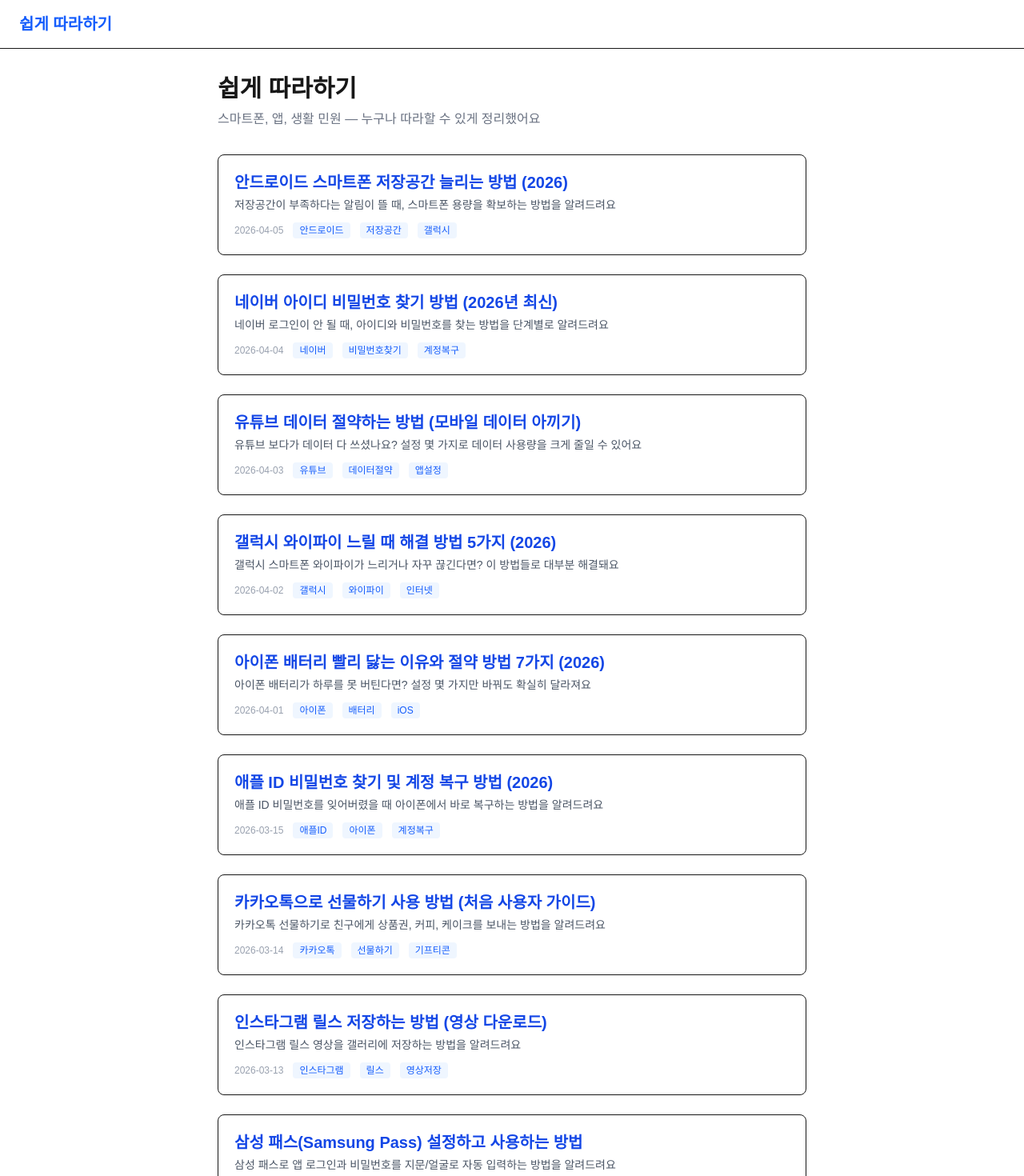
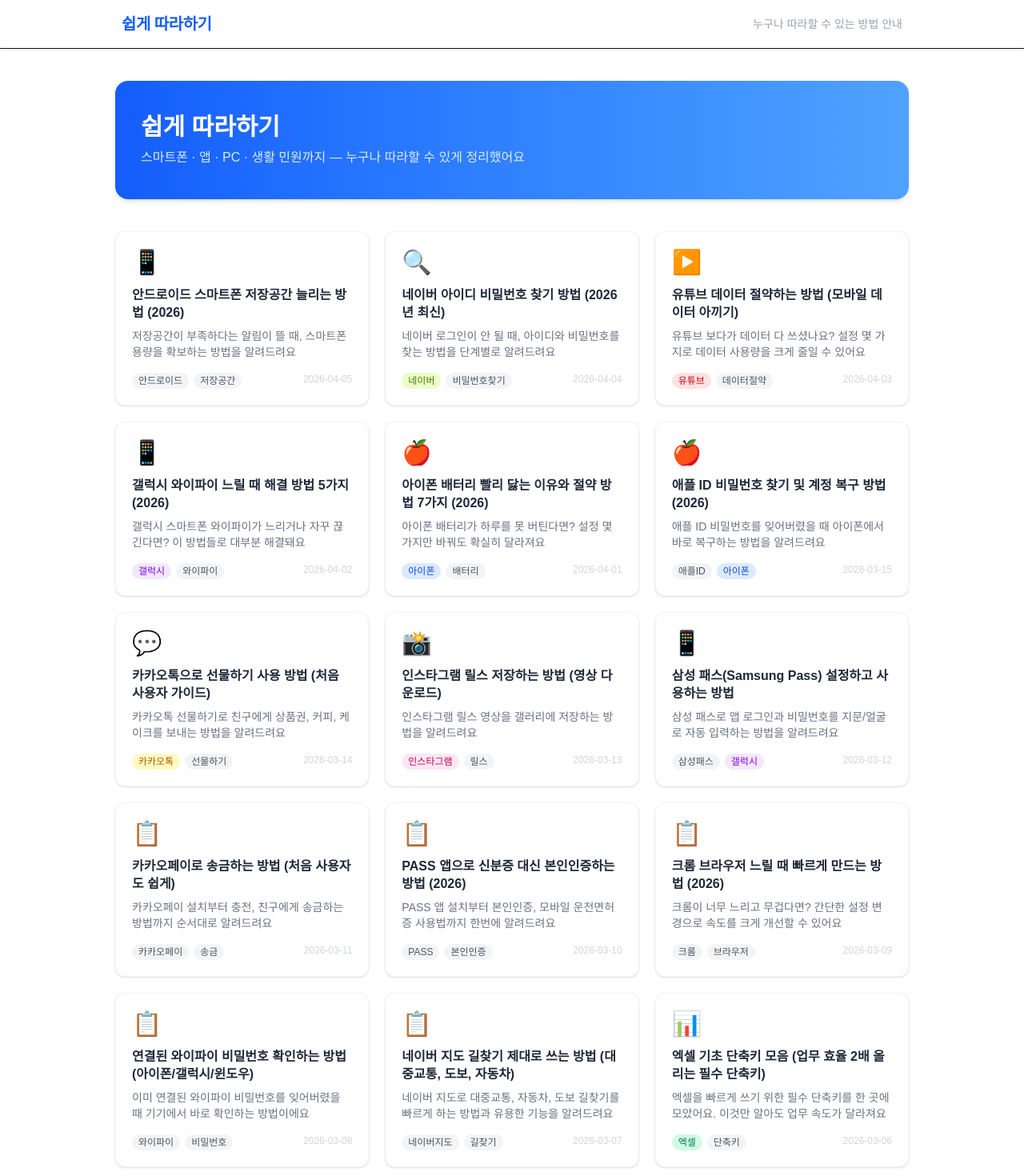
Before and after one commit to cool-bohem/how-to-blog, a Next.js app: page / in a window 1280 px wide. Shown: the top 1470 px of the page at 80% size. Built offline with nearby package versions, Linux system fonts and the light colour scheme; no server answers.

Commit message:
Redesign: card grid layout with hero banner

```diff
--- a/src/app/layout.tsx
+++ b/src/app/layout.tsx
@@ -23,15 +23,18 @@
           />
         )}
       </head>
-      <body className="bg-white text-gray-800 min-h-screen">
-        <header className="border-b px-6 py-4">
-          <a href="/" className="text-xl font-bold text-blue-600">
-            쉽게 따라하기
-          </a>
+      <body className="bg-gray-50 text-gray-800 min-h-screen">
+        <header className="bg-white border-b shadow-sm sticky top-0 z-10">
+          <div className="max-w-5xl mx-auto px-6 py-4 flex items-center justify-between">
+            <a href="/" className="text-xl font-bold text-blue-600 tracking-tight">
+              쉽게 따라하기
+            </a>
+            <p className="text-sm text-gray-400 hidden sm:block">누구나 따라할 수 있는 방법 안내</p>
+          </div>
         </header>
-        <main className="max-w-3xl mx-auto px-4 py-8">{children}</main>
-        <footer className="border-t text-center text-sm text-gray-400 py-6 mt-12">
-          © 2024 쉽게 따라하기
+        <main className="max-w-5xl mx-auto px-4 py-10">{children}</main>
+        <footer className="border-t bg-white text-center text-sm text-gray-400 py-8 mt-12">
+          © 2026 쉽게 따라하기
         </footer>
       </body>
     </html>
--- a/src/app/page.tsx
+++ b/src/app/page.tsx
@@ -1,32 +1,78 @@
 import { getAllPosts } from "@/lib/posts";
 import Link from "next/link";
+
+const TAG_COLORS: Record<string, string> = {
+  "아이폰": "bg-blue-100 text-blue-700",
+  "갤럭시": "bg-purple-100 text-purple-700",
+  "카카오톡": "bg-yellow-100 text-yellow-700",
+  "윈도우": "bg-sky-100 text-sky-700",
+  "PC": "bg-sky-100 text-sky-700",
+  "민원": "bg-green-100 text-green-700",
+  "정부24": "bg-green-100 text-green-700",
+  "건강보험": "bg-green-100 text-green-700",
+  "엑셀": "bg-emerald-100 text-emerald-700",
+  "네이버": "bg-lime-100 text-lime-700",
+  "유튜브": "bg-red-100 text-red-700",
+  "인스타그램": "bg-pink-100 text-pink-700",
+};
+
+function tagColor(tag: string) {
+  return TAG_COLORS[tag] ?? "bg-gray-100 text-gray-600";
+}
+
+const CATEGORY_ICONS: Record<string, string> = {
+  "아이폰": "🍎",
+  "갤럭시": "📱",
+  "카카오톡": "💬",
+  "윈도우": "💻",
+  "PC": "💻",
+  "민원": "🏛️",
+  "정부24": "🏛️",
+  "건강보험": "🏥",
+  "엑셀": "📊",
+  "네이버": "🔍",
+  "유튜브": "▶️",
+  "인스타그램": "📸",
+};
+
+function postIcon(tags: string[]) {
+  for (const tag of tags) {
+    if (CATEGORY_ICONS[tag]) return CATEGORY_ICONS[tag];
+  }
+  return "📋";
+}
 
 export default function Home() {
   const posts = getAllPosts();
 
   return (
     <div>
+      {/* 히어로 */}
+      <div className="bg-gradient-to-r from-blue-600 to-blue-400 rounded-2xl px-8 py-10 mb-10 text-white shadow-md">
         <h1 className="text-3xl font-bold mb-2">쉽게 따라하기</h1>
-      <p className="text-gray-500 mb-8">스마트폰, 앱, 생활 민원 — 누구나 따라할 수 있게 정리했어요</p>
+        <p className="text-blue-100 text-base">스마트폰 · 앱 · PC · 생활 민원까지 — 누구나 따라할 수 있게 정리했어요</p>
+      </div>
 
-      <div className="space-y-6">
+      {/* 카드 그리드 */}
+      <div className="grid grid-cols-1 sm:grid-cols-2 lg:grid-cols-3 gap-5">
         {posts.map((post) => (
-          <article key={post.slug} className="border rounded-lg p-5 hover:shadow-md transition-shadow">
-            <Link href={`/posts/${post.slug}`}>
-              <h2 className="text-xl font-semibold text-blue-700 hover:underline mb-1">
+          <Link key={post.slug} href={`/posts/${post.slug}`}>
+            <article className="bg-white rounded-xl shadow-sm border border-gray-100 p-5 h-full hover:shadow-md hover:-translate-y-0.5 transition-all duration-200 cursor-pointer flex flex-col">
+              <div className="text-3xl mb-3">{postIcon(post.tags)}</div>
+              <h2 className="text-base font-bold text-gray-800 mb-2 leading-snug line-clamp-2">
                 {post.title}
               </h2>
-            </Link>
-            <p className="text-gray-600 text-sm mb-3">{post.description}</p>
-            <div className="flex items-center gap-3">
-              <span className="text-xs text-gray-400">{post.date}</span>
-              {post.tags.map((tag) => (
-                <span key={tag} className="text-xs bg-blue-50 text-blue-600 px-2 py-0.5 rounded">
+              <p className="text-gray-500 text-sm mb-4 line-clamp-2 flex-1">{post.description}</p>
+              <div className="flex flex-wrap gap-1.5 mt-auto">
+                {post.tags.slice(0, 2).map((tag) => (
+                  <span key={tag} className={`text-xs px-2 py-0.5 rounded-full font-medium ${tagColor(tag)}`}>
                     {tag}
                   </span>
                 ))}
+                <span className="text-xs text-gray-300 ml-auto">{post.date}</span>
               </div>
             </article>
+          </Link>
         ))}
       </div>
     </div>
--- a/src/app/posts/[slug]/page.tsx
+++ b/src/app/posts/[slug]/page.tsx
@@ -1,5 +1,6 @@
 import { getAllPosts, getPost } from "@/lib/posts";
 import AdBanner from "@/components/AdBanner";
+import Link from "next/link";
 import type { Metadata } from "next";
 
 interface Props {
@@ -21,36 +22,65 @@
   const post = getPost(slug);
 
   return (
-    <article>
-      <h1 className="text-3xl font-bold mb-2">{post.title}</h1>
-      <p className="text-gray-400 text-sm mb-6">{post.date}</p>
+    <div className="max-w-2xl mx-auto">
+      {/* 뒤로가기 */}
+      <Link href="/" className="inline-flex items-center gap-1 text-sm text-blue-500 hover:text-blue-700 mb-6">
+        ← 목록으로
+      </Link>
+
+      {/* 헤더 */}
+      <div className="bg-white rounded-2xl shadow-sm border border-gray-100 p-7 mb-6">
+        <div className="flex flex-wrap gap-2 mb-3">
+          {post.tags.map((tag) => (
+            <span key={tag} className="text-xs bg-blue-50 text-blue-600 px-2.5 py-1 rounded-full font-medium">
+              {tag}
+            </span>
+          ))}
+        </div>
+        <h1 className="text-2xl font-bold text-gray-900 leading-snug mb-3">{post.title}</h1>
+        <p className="text-gray-500 text-sm">{post.description}</p>
+        <p className="text-gray-300 text-xs mt-3">{post.date}</p>
+      </div>
 
       {/* 상단 광고 */}
       <AdBanner slot="1234567890" format="horizontal" />
 
       {/* 본문 */}
-      <div
-        className="prose prose-blue max-w-none"
-        dangerouslySetInnerHTML={{ __html: markdownToHtml(post.content) }}
-      />
+      <div className="bg-white rounded-2xl shadow-sm border border-gray-100 p-7">
+        <div
+          className="prose-content"
+          dangerouslySetInnerHTML={{ __html: markdownToHtml(post.content) }}
+        />
+      </div>
 
       {/* 하단 광고 */}
       <AdBanner slot="0987654321" format="rectangle" />
-    </article>
+
+      {/* 하단 홈 링크 */}
+      <div className="text-center mt-8">
+        <Link href="/" className="inline-block bg-blue-600 text-white px-6 py-3 rounded-full text-sm font-medium hover:bg-blue-700 transition-colors">
+          다른 방법 보러가기
+        </Link>
+      </div>
+    </div>
   );
 }
 
-// 간단한 마크다운 → HTML 변환 (별도 라이브러리 없이)
 function markdownToHtml(md: string): string {
   return md
-    .replace(/^### (.+)$/gm, "<h3 class='text-lg font-semibold mt-6 mb-2'>$1</h3>")
-    .replace(/^## (.+)$/gm, "<h2 class='text-xl font-bold mt-8 mb-3'>$1</h2>")
-    .replace(/^# (.+)$/gm, "<h1 class='text-2xl font-bold mt-8 mb-4'>$1</h1>")
-    .replace(/\*\*(.+?)\*\*/g, "<strong>$1</strong>")
+    .replace(/^### (.+)$/gm, "<h3 class='text-base font-bold mt-7 mb-2 text-gray-800'>$1</h3>")
+    .replace(/^## (.+)$/gm, "<h2 class='text-lg font-bold mt-9 mb-3 text-gray-900 border-l-4 border-blue-400 pl-3'>$1</h2>")
+    .replace(/^# (.+)$/gm, "<h1 class='text-xl font-bold mt-8 mb-4 text-gray-900'>$1</h1>")
+    .replace(/\*\*(.+?)\*\*/g, "<strong class='font-semibold text-gray-900'>$1</strong>")
     .replace(/\*(.+?)\*/g, "<em>$1</em>")
-    .replace(/`(.+?)`/g, "<code class='bg-gray-100 px-1 rounded text-sm'>$1</code>")
-    .replace(/^\d+\. (.+)$/gm, "<li class='ml-5 list-decimal'>$1</li>")
-    .replace(/^- (.+)$/gm, "<li class='ml-5 list-disc'>$1</li>")
-    .replace(/\n\n/g, "</p><p class='my-4'>")
-    .replace(/^(?!<)(.+)$/gm, "<p class='my-4'>$1</p>");
+    .replace(/`(.+?)`/g, "<code class='bg-blue-50 text-blue-700 px-1.5 py-0.5 rounded text-sm font-mono'>$1</code>")
+    .replace(/^\|(.+)\|$/gm, (row) => {
+      const cells = row.split("|").filter(Boolean).map(c => c.trim());
+      const isHeader = false;
+      return `<tr>${cells.map(c => `<td class='border border-gray-200 px-3 py-2 text-sm'>${c}</td>`).join("")}</tr>`;
+    })
+    .replace(/^(\d+)\. (.+)$/gm, "<li class='ml-5 list-decimal mb-1 text-gray-700'>$2</li>")
+    .replace(/^- (.+)$/gm, "<li class='ml-5 list-disc mb-1 text-gray-700'>$1</li>")
+    .replace(/\n\n/g, "</p><p class='my-3 text-gray-700 leading-relaxed'>")
+    .replace(/^(?!<)(.+)$/gm, "<p class='my-3 text-gray-700 leading-relaxed'>$1</p>");
 }
```
Lines whose indentation alone changed are shown as unchanged.
